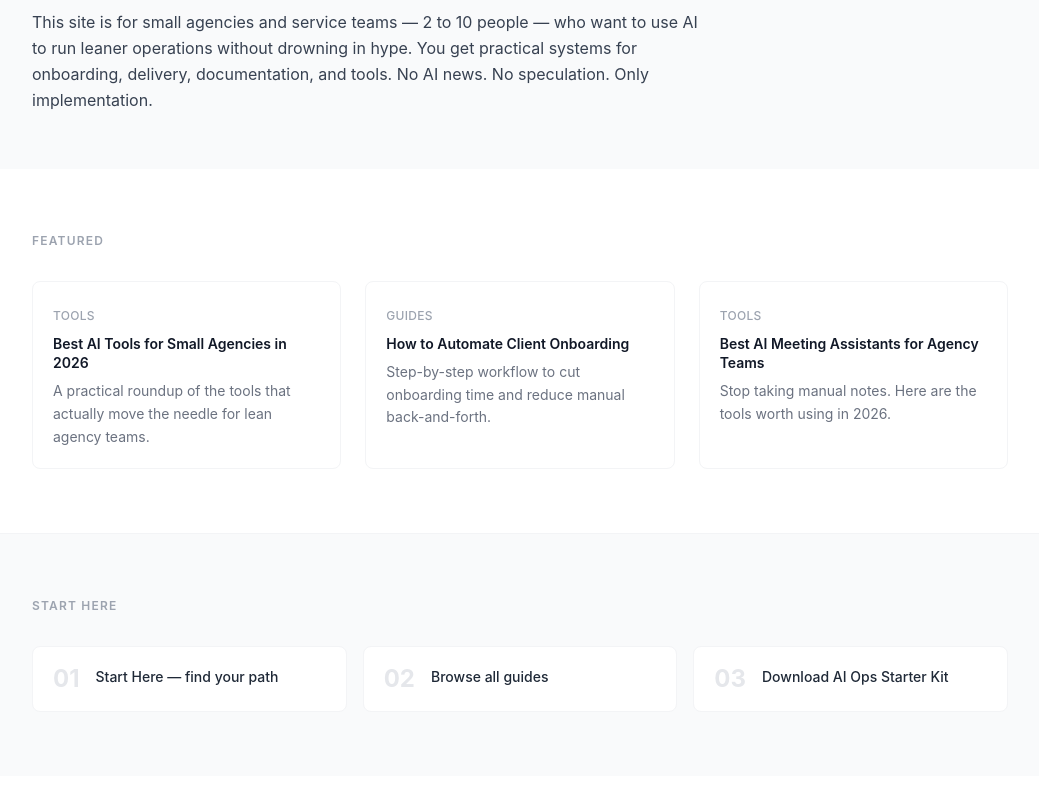
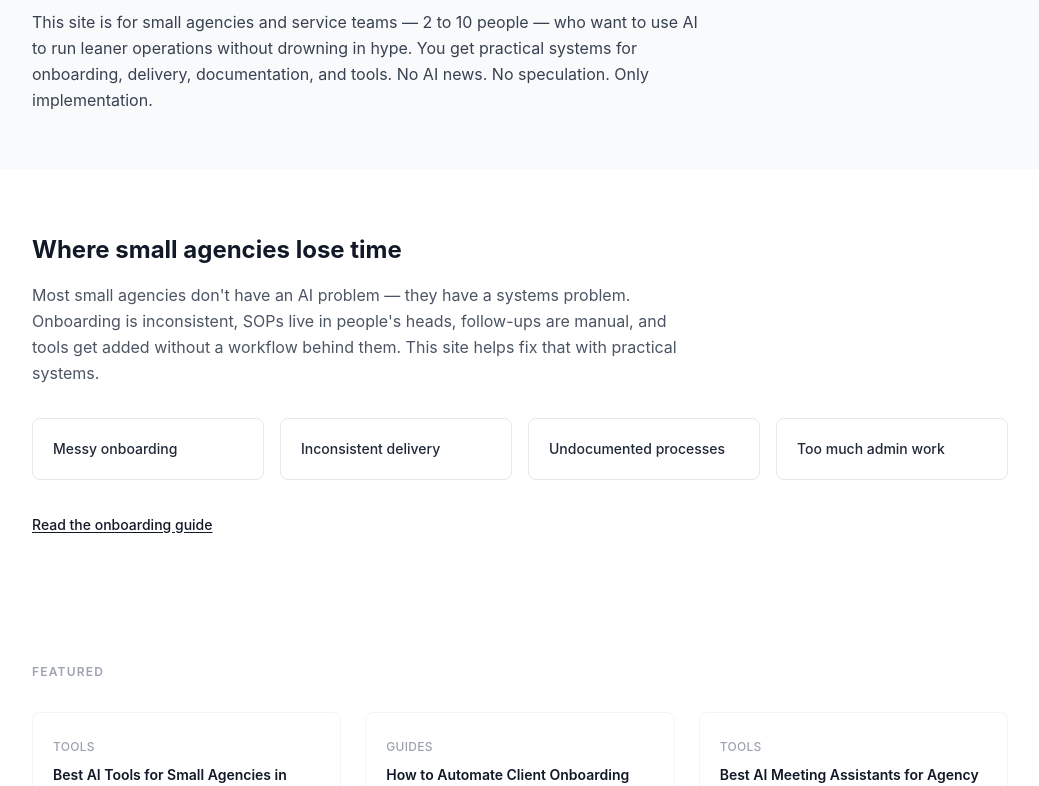
Before and after one commit to veramey/my-website, a Next.js app: page / in a window 1280 px wide. Shown: the part 680-1466 px from the top of the page, without its empty margins (120-1159 px from the left). Built offline with nearby package versions, Linux system fonts and the light colour scheme; no server answers.

Commit message:
feat: implement issue #122 (#127)
Implemented by AI Teammate via Claude Code.
Closes #122

Co-authored-by: AI Teammate <agent.ai.native@gmail.com>

```diff
--- a/src/pages/index.tsx
+++ b/src/pages/index.tsx
@@ -160,6 +160,29 @@ export default function Home() {
           </div>
         </section>
 
+        {/* Core Problem — Where small agencies lose time */}
+        <section className="max-w-5xl mx-auto px-6 py-16">
+          <h2 className="text-2xl font-bold text-gray-900 leading-snug">Where small agencies lose time</h2>
+          <p className="mt-4 text-gray-600 text-base leading-relaxed max-w-2xl">
+            Most small agencies don&apos;t have an AI problem — they have a systems problem. Onboarding is inconsistent, SOPs live in people&apos;s heads, follow-ups are manual, and tools get added without a workflow behind them. This site helps fix that with practical systems.
+          </p>
+          <div className="mt-8 grid sm:grid-cols-2 md:grid-cols-4 gap-4">
+            {['Messy onboarding', 'Inconsistent delivery', 'Undocumented processes', 'Too much admin work'].map((label) => (
+              <div key={label} className="border border-gray-200 rounded-lg p-5">
+                <p className="text-sm font-medium text-gray-800">{label}</p>
+              </div>
+            ))}
+          </div>
+          <div className="mt-8">
+            <Link
+              href="/guides/automate-client-onboarding-small-agency"
+              className="text-sm font-medium text-gray-900 underline underline-offset-2 hover:text-gray-600 transition-colors"
+            >
+              Read the onboarding guide
+            </Link>
+          </div>
+        </section>
+
         {/* Block 3 — Content Highlights */}
         <section className="max-w-5xl mx-auto px-6 py-16">
           <h2 className="text-xs font-semibold text-gray-400 uppercase tracking-widest mb-8">Featured</h2>
```
Also changed, not shown: 1 other file (tests, documents, lock files or other folders).
